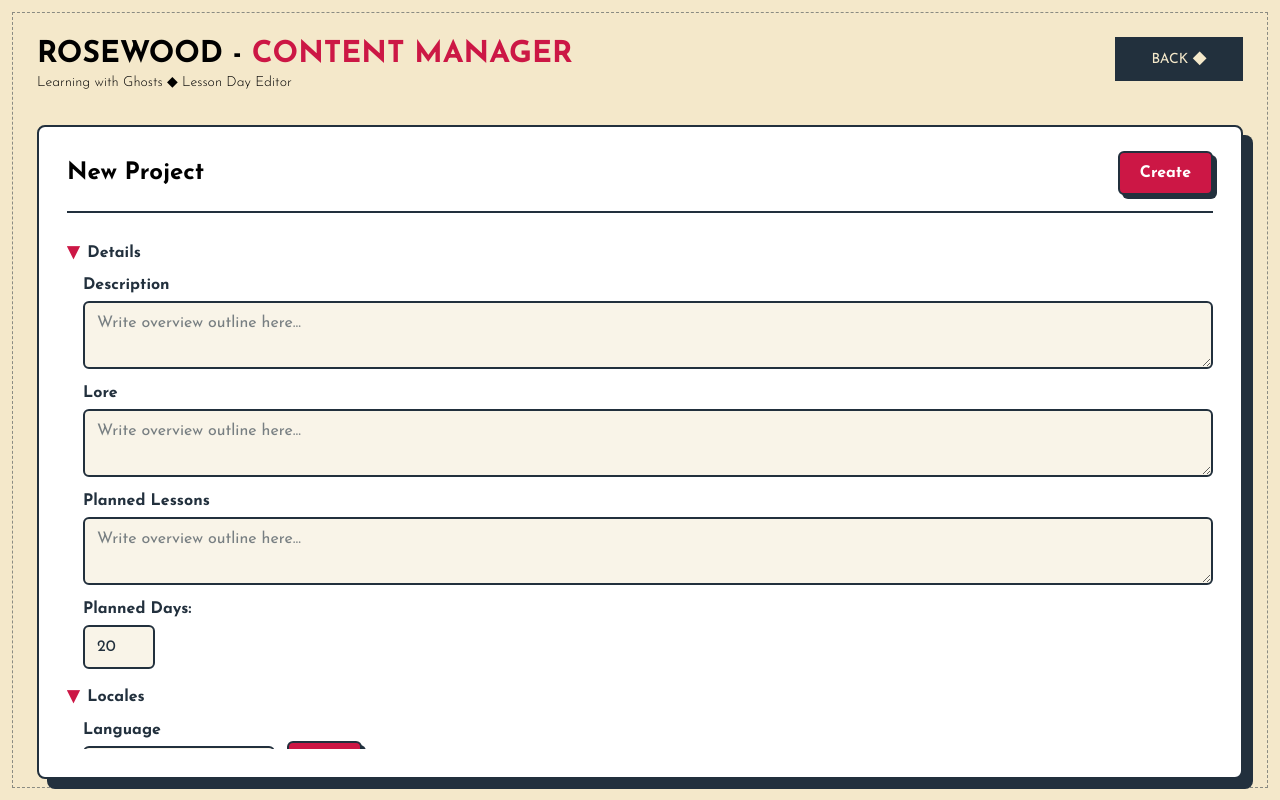
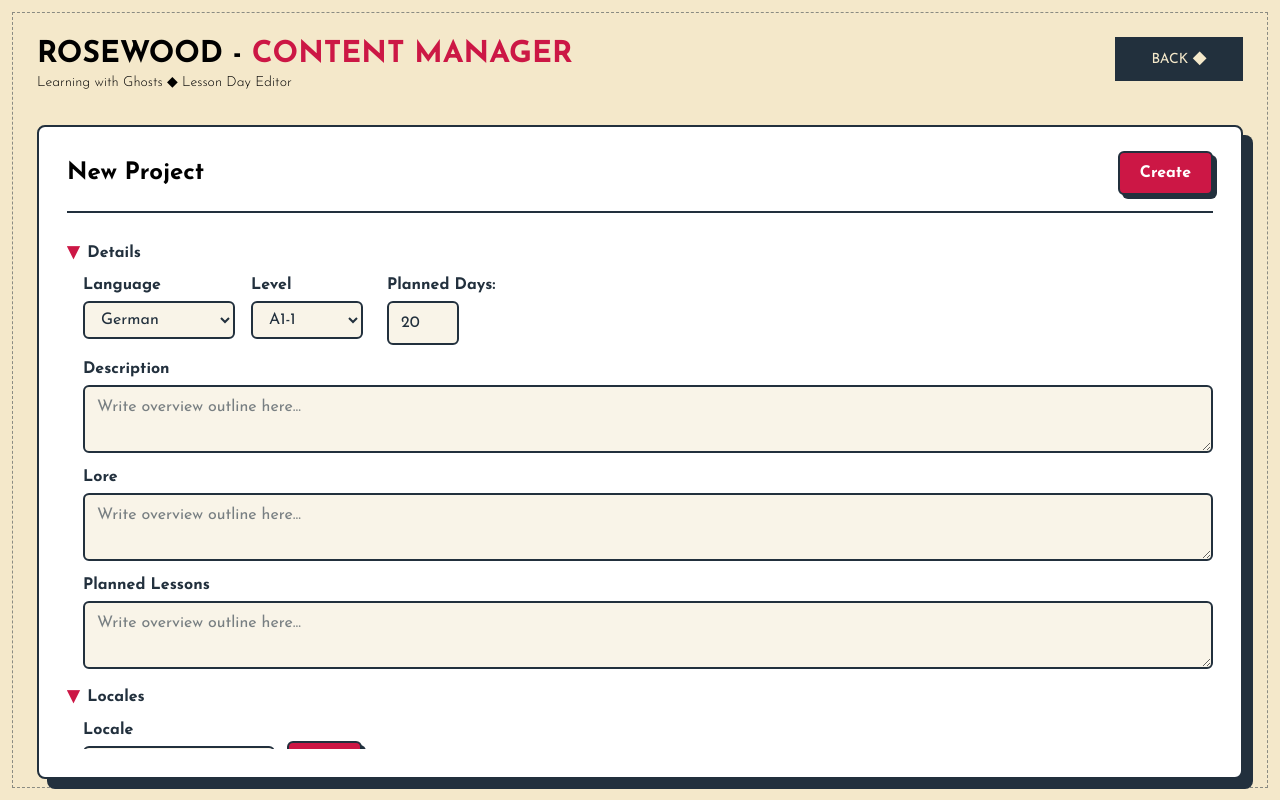
Before and after one commit to marciomarquessouza/rosewood-lwg, a React (Vite) app: page /#/project/new in a window 1280 px wide. Built offline with nearby package versions, Linux system fonts and the light colour scheme.

Commit message:
feat: enhance ProjectForm with new input fields for language, level, and planned days; update state management and initial state defaults

```diff
--- a/src/renderer/components/Input/index.tsx
+++ b/src/renderer/components/Input/index.tsx
@@ -1,14 +1,28 @@
 import type { InputHTMLAttributes } from "react";
+
+type LabelVariant = "dark" | "accent";
 
 interface InputProps extends InputHTMLAttributes<HTMLInputElement> {
   label?: string;
+  labelVariant?: LabelVariant;
 }
 
-export function Input({ label, id, className = "", ...props }: InputProps) {
+const variants: Record<LabelVariant, string> = {
+  dark: ["font-bold", "text-rosewood-ink"].join(" "),
+  accent: ["font-bold", "text-rosewood-accent"].join(" "),
+};
+
+export function Input({
+  label,
+  id,
+  labelVariant = "dark",
+  className = "",
+  ...props
+}: InputProps) {
   return (
     <div className="flex flex-col gap-1">
       {label && (
-        <label htmlFor={id} className="font-bold text-rosewood-ink">
+        <label htmlFor={id} className={variants[labelVariant]}>
           {label}
         </label>
       )}
--- a/src/renderer/features/Projects/ProjectForm.tsx
+++ b/src/renderer/features/Projects/ProjectForm.tsx
@@ -16,12 +16,19 @@ export function ProjectForm() {
   const language = params ? (params["language"] as Language) : null;
   const level = params ? (params["level"] as Level) : null;
   const isUpdate = !!(language && level);
-  const { state, setField, addLocale, removeLocale, supportedLanguages } =
-    useProjectForm({
-      projectLevel: level,
-      projectLng: language,
-      isUpdate
-    });
+  const {
+    state,
+    setField,
+    addLocale,
+    removeLocale,
+    supportedLocales,
+    supportedLanguages,
+    supportedLevels,
+  } = useProjectForm({
+    projectLevel: level,
+    projectLng: language,
+    isUpdate,
+  });
 
   return (
     <Panel
@@ -45,6 +52,66 @@ export function ProjectForm() {
         <div className="flex flex-col gap-4">
           <Collapsible title="Details">
             <form className="flex flex-col gap-3 pl-4">
+              <div className=" flex flex-row gap-2">
+                <div id="language" className=" w-40">
+                  {isUpdate ? (
+                    <Input
+                      type="text"
+                      labelVariant="accent"
+                      readOnly
+                      className="w-38"
+                      label="Language:"
+                      value={LANGUAGE_DETAILS[state.language].name}
+                    />
+                  ) : (
+                    <Select
+                      id="language"
+                      label="Language"
+                      value={state.language ?? ""}
+                      className="w-38"
+                      onChange={(event) =>
+                        setField("language", event.target.value as Language)
+                      }
+                      options={supportedLanguages}
+                    />
+                  )}
+                </div>
+                <div id="level" className="w-32">
+                  {isUpdate ? (
+                    <Input
+                      type="text"
+                      labelVariant="accent"
+                      readOnly
+                      className="w-18"
+                      label="Level:"
+                      value={state.level}
+                    />
+                  ) : (
+                    <Select
+                      id="Level"
+                      label="Level"
+                      value={state.level ?? ""}
+                      className="w-28"
+                      onChange={(event) =>
+                        setField("level", event.target.value as Level)
+                      }
+                      options={supportedLevels}
+                    />
+                  )}
+                </div>
+                <div id="plannedDays" className="w-32">
+                  <Input
+                    type="number"
+                    className="w-18"
+                    label="Planned Days:"
+                    value={state.plannedDays}
+                    onChange={(event) =>
+                      setField("plannedDays", Number(event.target.value))
+                    }
+                  />
+                </div>
+              </div>
+
               <TextArea
                 id="description"
                 label="Description"
@@ -66,35 +133,22 @@ export function ProjectForm() {
                 label="Planned Lessons"
                 placeholder="Write overview outline here..."
                 value={state.lessonPlan}
-                onChange={(event) =>
-                  setField("lessonPlan", event.target.value)
-                }
+                onChange={(event) => setField("lessonPlan", event.target.value)}
               />
-              <div className="w-32">
-                <Input
-                  type="number"
-                  className="w-18"
-                  label="Planned Days:"
-                  value={state.plannedDays}
-                  onChange={(event) =>
-                    setField("plannedDays", Number(event.target.value))
-                  }
-                />
-              </div>
             </form>
           </Collapsible>
           <Collapsible title="Locales">
-            {supportedLanguages.length > 0 && (
+            {supportedLocales.length > 0 && (
               <div className="flex flex-row gap-3 pl-4 items-center">
                 <Select
-                  id="language"
-                  label="Language"
+                  id="locale"
+                  label="Locale"
                   value={state.selectedLocale ?? ""}
                   className="w-48"
                   onChange={(event) =>
                     setField("selectedLocale", event.target.value as Language)
                   }
-                  options={supportedLanguages}
+                  options={supportedLocales}
                 />
                 <div className="flex mt-6">
                   <Button
--- a/src/renderer/features/Projects/helpers/createProjectFormState.ts
+++ b/src/renderer/features/Projects/helpers/createProjectFormState.ts
@@ -5,6 +5,8 @@ export const createProjectFormState = (
   project: ProjectContent,
 ): ProjectFormState => {
   return {
+    language: project.language ?? "de-DE",
+    level: project.level ?? "A1-1",
     description: project.description ?? "",
     lore: project.lore ?? "",
     lessonPlan: project.lessonPlan ?? "",
--- a/src/renderer/features/Projects/hook/projectFormReducer.ts
+++ b/src/renderer/features/Projects/hook/projectFormReducer.ts
@@ -1,6 +1,9 @@
 import { Language, SUPPORTED_LANGUAGES } from "../../../../schemas/language";
+import { Level } from "../../../../schemas/level";
 
 export type ProjectFormState = {
+  language: Language;
+  level: Level;
   description: string;
   lore: string;
   lessonPlan: string;
@@ -10,6 +13,8 @@ export type ProjectFormState = {
 };
 
 export const initialState: ProjectFormState = {
+  language: "de-DE",
+  level: "A1-1",
   description: "",
   lore: "",
   lessonPlan: "",
--- a/src/renderer/features/Projects/hook/useProjectForm.ts
+++ b/src/renderer/features/Projects/hook/useProjectForm.ts
@@ -6,9 +6,8 @@ import {
 } from "./projectFormReducer";
 import { Language, SUPPORTED_LANGUAGES } from "../../../../schemas/language";
 import { LANGUAGE_DETAILS } from "../../../../constants";
-import { Level } from "../../../../schemas/level";
+import { Level, SUPPORTED_LEVELS } from "../../../../schemas/level";
 import { useProjectContent } from "../../../contexts/ProjectContentContext";
-import { ProjectContent } from "../../../../schemas/project";
 import { createProjectFormState } from "../helpers/createProjectFormState";
 
 interface ProjectFormOptions {
@@ -24,7 +23,15 @@ export function useProjectForm({
 }: ProjectFormOptions) {
   const { projectContent } = useProjectContent();
   const [state, dispatch] = useReducer(projectFormReducer, initialState);
-  const supportedLanguages = SUPPORTED_LANGUAGES.filter(
+  const supportedLanguages = SUPPORTED_LANGUAGES.map((language) => ({
+    value: language,
+    label: LANGUAGE_DETAILS[language].name,
+  }));
+  const supportedLevels = SUPPORTED_LEVELS.map((level) => ({
+    value: level,
+    label: level,
+  }));
+  const supportedLocales = SUPPORTED_LANGUAGES.filter(
     (language) => !state.locales.includes(language) && language !== projectLng,
   ).map((language) => ({
     value: language,
@@ -84,5 +91,7 @@ export function useProjectForm({
     addLocale,
     removeLocale,
     supportedLanguages,
+    supportedLocales,
+    supportedLevels,
   };
 }
```
